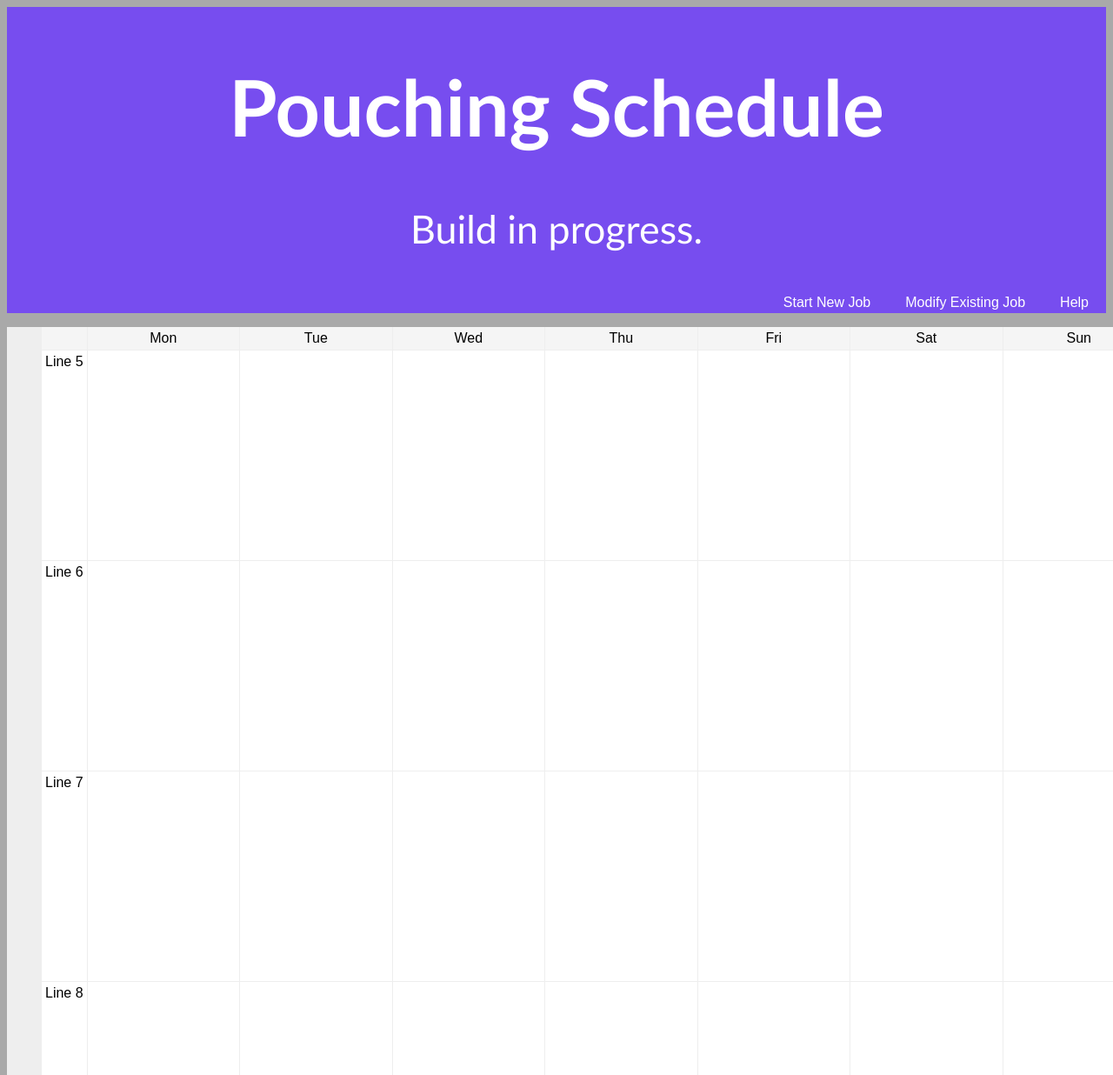
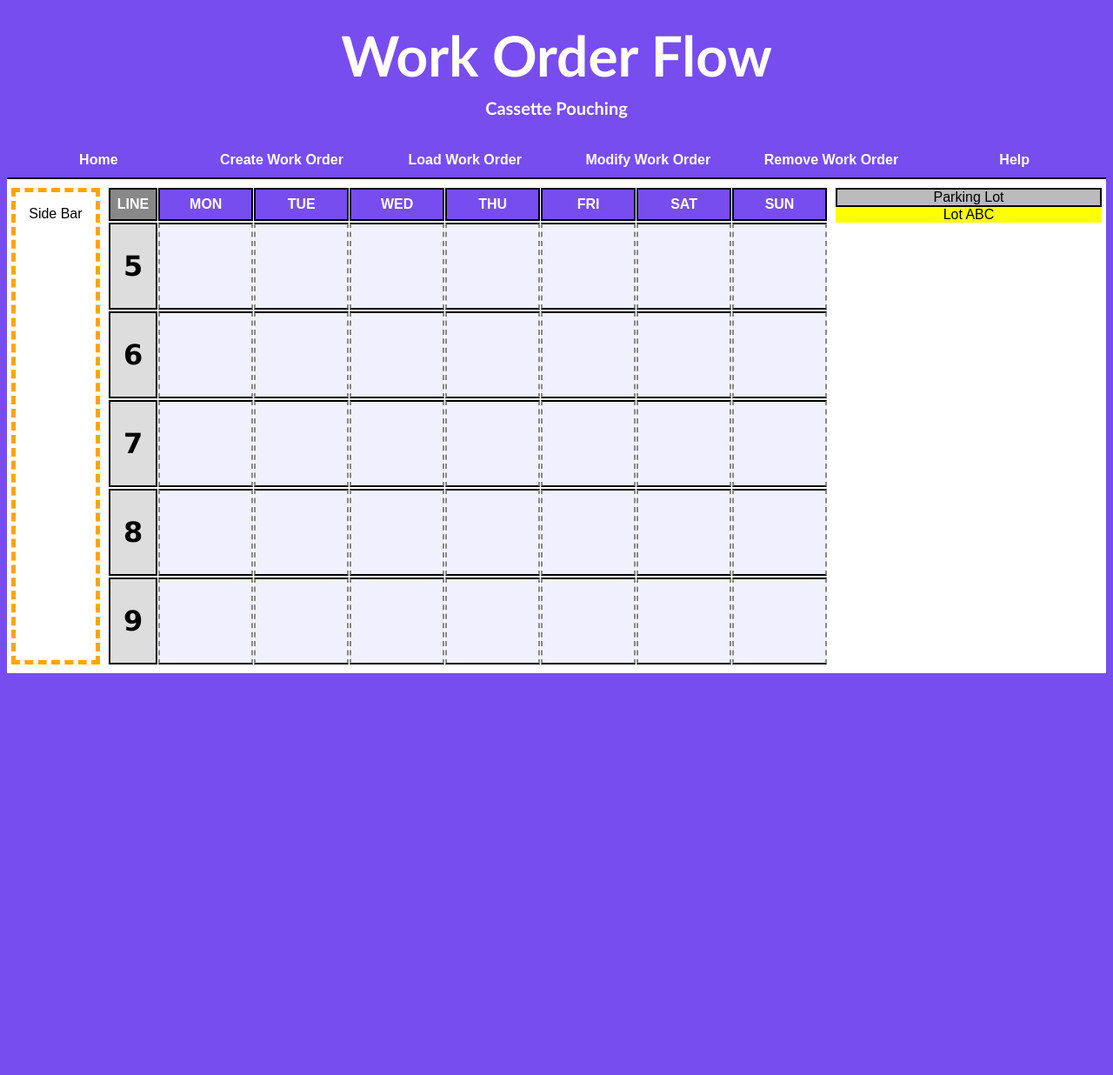
Before and after one commit to gsfran/qmfg-tools, a Flask app: template templates/index.html in a window 1280 px wide. Shown: the whole page at 87% size. Run offline with Flask 2, Linux system fonts and the light colour scheme; the template is opened without the code that fills it, so the values that code supplies are empty.

Commit message:
progress on calendar view

```diff
--- /dev/null
+++ b/app/__init__.py
@@ -0,0 +1,2 @@
+from machines import iTrak
+from cameras import Camera
--- a/main.py
+++ b/main.py
@@ -1,11 +1,12 @@
 import os
 import jyserver.Flask as jsf
 from flask import Flask, render_template
+from app import iTrak
 
 
-app = Flask(__name__)
+webapp = Flask(__name__)
 
-@jsf.use(app)
+@jsf.use(webapp)
 class App:
     def __init__(self):
         self.count = 0
@@ -14,7 +15,7 @@ class App:
         self.count += 1
         self.js.document.getElementById('count').innerHTML = self.count
 
-@app.route('/')
+@webapp.route('/')
 def index():
     return App.render(render_template('index.html'))
 
@@ -23,4 +24,4 @@ if __name__ == '__main__':
 
     # app.run(host='10.25.20.153', port=5000, debug=True)
 
-    app.run(host='127.0.0.1', port=8080, debug=True)
+    webapp.run(host='127.0.0.1', port=8080, debug=True)
--- a/static/main.css
+++ b/static/main.css
@@ -1,69 +1,137 @@
+:root {
+    --bg_purple: #774def;
+    --faint_purple: #f0f0ff;
+    --light_grey: #bbbbbb;
+    --dark_grey: #888888;
+}
+
 body {
-    background-color: darkgrey;
+    background-color: var(--bg_purple);
     font: 1em sans-serif;
+    min-width: 800px;
 }
 
 /* Page Header */
 .header {
+    width: 100%;
+    min-width: 800px;
     font-family: 'Trebuchet MS', 'Lucida Sans Unicode', 'Lucida Grande', 'Lucida Sans', Arial, sans-serif;
-    /* font-family:Verdana, Geneva, Tahoma, sans-serif; */
-    /* font-family: system-ui, -apple-system, BlinkMacSystemFont, 'Segoe UI', Roboto, Oxygen, Ubuntu, Cantarell, 'Open Sans', 'Helvetica Neue', sans-serif; */
-    font-size: 280%;
-    /* font-size: 48px; */
     color: #ffffff;
     text-align: center;
-    background-color: #774def;
-    padding: 1px;
+}
+.header.main {
+    font-size: 4rem;
+    font-weight: bolder;
+    height: 40px;
+    line-height: 0px;
+}
+.header.sub {
+    font-size: 1.25rem;
+    font-weight: bold;
+    height: 40px;
+    line-height: 0px;
 }
 
-/* Top Navigation Bar */
-.topnav {
-    overflow: hidden;
-    background-color: #774def;
+/* Top Navigation Bar #region */
+.nav_bar {
+    width: 100%;
+    min-width: 800px;
+    height: 40px;
+    display: inline-flex;
+    /* overflow: hidden; */
+    background-color: var(--bg_purple);
+    float: left;
+    list-style: none;
 }
 
-/* Navbar Links */
-.topnav a {
-    float: right;
-    margin: 3px;
-    display: block;
-    color: #ffffff;
-    text-align:justify;
+.nav_bar li {
+    width: 20%;;
+    min-width: 100px;
+    overflow-block: clip;
+    overflow-inline: visible;
+    font-weight: bolder;
+    color: #fff;
+    text-align: center;
     text-decoration: none;
-    margin-right: 20px;
-    margin-left: 20px;
+    line-height: 40px;
 }
 
-/* Links - change color on hover */
-.topnav a:hover {
+li.nav_link:hover {
     background-color: #ffffff;
-    font-weight: bold;
-    color: #774def;
+    color: var(--bg_purple);
+}
+/* #endregion */
+
+
+
+.main_block {
+    display: inline-flex;
+
+    width: 100%;
+    height: auto;
+    min-width: 1000px;
+    min-height: 300px;
+
+    background-color: #fff;
+    padding-block: 10px;
+    border-top: 2px solid #000;
 }
 
 /* Left  Sidebar */
-.sidebar {
-    width: 10%;
+.side_bar {
+    width: 7.5%;
     height: auto;
-    border: 1px solid green;
-    display: inline-block;
+    float:inline-start;
+    text-align: center;
+    margin-inline: 5px;
+    border: 5px dashed orange;
 }
 
-/* Weekly Calendar Views */
+/* Parking Lot */
+.parking_lot {
+    display: block;
+    width: 25%;
+    height: auto;
+    text-align: center;
+    margin-inline: 5px;
+    /* border: 5px dashed limegreen; */
+}
+
+.parking_lot li {
+    line-height: 1fr;
+    width: auto;
+    list-style: none;
+}
+
+li.parking_lot_header {
+    background-color: var(--light_grey);
+    width: auto;
+    height: .25fr;
+    line-height: .5fr;
+    border: 2px solid #000;
+}
+
+
+/* Week View */
 .calendar {
     display: grid;
-    grid-gap: 1px;
-    background-color: #eee;
-    position: fixed;
-    width: 100%;
-    height: 100%;
+    grid-column-gap: 1px;
+    grid-row-gap: 2px;
+
+    background-color: #fff;
+    width: 67.5%;
+    /* min-width: 500px; */
+    height: auto;
+    float: left;
+    margin-inline: 5px;
+    overflow: hidden;
 }
 
 .weekly-byline {
     grid-template-columns:
-        [machine] auto [mon] 1fr [tue] 1fr [wed] 1fr [thu] 1fr [fri] 1fr [sat] 1fr [sun] 1fr [end-col];
+        [machine_index] .25fr [mon] 1fr [tue] 1fr [wed] 1fr [thu] 1fr [fri] 1fr [sat] 1fr [sun] 1fr [end-col];
     grid-template-rows:
-        [day] auto
+        [weekday_header] .20fr
         [line_5] 1fr
         [line_6] 1fr
         [line_7] 1fr
@@ -79,97 +147,101 @@ body {
 
 /* GENERAL ITEM SETUP */
 .calendar li {
-    background-color: #ffffff;
-    padding: 0.25em;
+    padding: 0.5rem;
     display: inline-block;
 }
-
-/* ITEM TYPES */
-li.day,
-li.time,
-li.corner {
-    background-color: #f5f5f5;
+.corner {
+    color: #fff;
+    background-color: var(--dark_grey);
+    font-weight: bolder;
+    text-align: center;
+    border: 2px solid #000;
+}
+.weekday_header {
+    background-color: var(--bg_purple);
+    text-align: center;
+    color: #ffffff;
+    font-weight: bolder;
+    border: 2px solid black;
+}
+.machine_index {
+    background-color: #ddd;
+    line-height: 5rem;
+    font-size: 2em;
+    text-align: center;
+    font-weight: bolder;
+    font-family:Verdana, Geneva, Tahoma, sans-serif;
+    border: 2px solid #000;
+}
+.day {
+    background-color: var(--faint_purple);
+    border-block: 2px solid #000;
+    border-inline: 2px dashed var(--dark_grey)
 }
 
-li.day {
-    text-align: center;
+.work_order {
+    background-color: yellow;
+    position: relative;
+    height: auto;
+    width: auto;
 }
 
-li.time {
-    text-align: right;
-    vertical-align: bottom;
-}
-
-li.job {
-    background-color: #82caaf;
-    position: absolute;
-    height: 100%;
-    width: 100%;
-}
-
-/* CATEGORIES */
-.job.blue_product {
+/* WORK ORDER TYPES */
+.work_order.blue_product {
     background-color: deepskyblue;
 }
 
-.job.green_product {
+.work_order.green_product {
     background-color: yellowgreen;
 }
 
-/* DAY HEADINGS */
+/* #region WEEKDAY SELECTORS */
 .mon {
-    grid-area: day / mon;
+    grid-area: weekday_header / mon;
 }
 
 .tue {
-    grid-area: day / tue;
+    grid-area: weekday_header / tue;
 }
 
 .wed {
-    grid-area: day / wed;
+    grid-area: weekday_header / wed;
 }
 
 .thu {
-    grid-area: day / thu;
+    grid-area: weekday_header / thu;
 }
 
 .fri {
-    grid-area: day / fri;
+    grid-area: weekday_header / fri;
 }
 
 .sat {
-    grid-area: day / sat;
+    grid-area: weekday_header / sat;
 }
 
 .sun {
-    grid-area: day / sun;
+    grid-area: weekday_header / sun;
 }
+/* # endregion */
 
-/* LINE HEADINGS */
+/* MACHINE SELECTORS */
 .line_5 {
-    grid-area: line_5 / machine;
+    grid-area: line_5 / machine_index;
 }
 
 .line_6 {
-    grid-area: line_6 / machine;
+    grid-area: line_6 / machine_index;
 }
 
 .line_7 {
-    grid-area: line_7 / machine;
+    grid-area: line_7 / machine_index;
 }
 
 .line_8 {
-    grid-area: line_8 / machine;
+    grid-area: line_8 / machine_index;
 }
 
 .line_9 {
-    grid-area: line_9 / machine;
+    grid-area: line_9 / machine_index;
 }
-
-.parking_lot {
-    width: auto;
-    height: auto;
-    background-image: linear-gradient(180deg, gainsboro, lightgray 7%, grey);
-    border: 1px solid blue;
-    display: inline-block;
-}
--- a/templates/index.html
+++ b/templates/index.html
@@ -6,73 +6,86 @@
     </head>
     <body>
     <div class="header">
-        <h1>Pouching Schedule</h1>
-        <p>Build in progress.</p>
+        <div class="header main"><p>Work Order Flow</p></div>
+        <div class="header sub"><p>Cassette Pouching</p></div>
+    </div>
+    <div class="nav_bar">
+        <li class="nav_link">Home</li>
+        <li class="nav_link">Create Work Order</li>
+        <li class="nav_link">Load Work Order</li>
+        <li class="nav_link">Modify Work Order</li>
+        <li class="nav_link">Remove Work Order</li>
+        <li class="nav_link">Help</li>
     </div>
 
-    <div class="topnav">
-        <a href="/Help/">Help</a>
-        <a href="/Change/">Modify Existing Job</a>
-        <a href="/New/">Start New Job</a>
+    <div class="main_block">
+        <div class="side_bar">
+            <p>Side Bar</p>
         </div>
-
-    <ul class="calendar weekly-byline">
+        <div class="calendar weekly-byline" id="grid_div">
+        <!-- <ul> -->
 
             <!--  WEEK DAYS  -->
-        <li class="day mon">Mon</li>
-        <li class="day tue">Tue</li>
-        <li class="day wed">Wed</li>
-        <li class="day thu">Thu</li>
-        <li class="day fri">Fri</li>
-        <li class="day sat">Sat</li>
-        <li class="day sun">Sun</li>
+            <li class="weekday_header mon">MON</li>
+            <li class="weekday_header tue">TUE</li>
+            <li class="weekday_header wed">WED</li>
+            <li class="weekday_header thu">THU</li>
+            <li class="weekday_header fri">FRI</li>
+            <li class="weekday_header sat">SAT</li>
+            <li class="weekday_header sun">SUN</li>
 
             <!--  PRODUCTION LINES  -->
-        <li class="line_5">Line 5</li>
-        <li class="line_6">Line 6</li>
-        <li class="line_7">Line 7</li>
-        <li class="line_8">Line 8</li>
-        <li class="line_9">Line 9</li>
+            <li class="machine_index line_5">5</li>
+            <li class="machine_index line_6">6</li>
+            <li class="machine_index line_7">7</li>
+            <li class="machine_index line_8">8</li>
+            <li class="machine_index line_9">9</li>
 
             <!--  TOP LEFT CORNER FILLER  -->
-        <li class="corner"></li>
+            <li class="corner">LINE</li>
 
             <!--  EMPTY CELL FILLERS -->
-        <li></li>
-        <li></li>
-        <li></li>
-        <li></li>
-        <li></li>
-        <li></li>
-        <li></li>
-        <li></li>
-        <li></li>
-        <li></li>
-        <li></li>
-        <li></li>
-        <li></li>
-        <li></li>
-        <li></li>
-        <li></li>
-        <li></li>
-        <li></li>
-        <li></li>
-        <li></li>
-        <li></li>
-        <li></li>
-        <li></li>
-        <li></li>
-        <li></li>
-        <li></li>
-        <li></li>
-        <li></li>
-        <li></li>
-        <li></li>
-        <li></li>
-        <li></li>
-        <li></li>
-        <li></li>
-        <li></li>
-    </ul>
+            <li class="day"></li>
+            <li class="day"></li>
+            <li class="day"></li>
+            <li class="day"></li>
+            <li class="day"></li>
+            <li class="day"></li>
+            <li class="day"></li>
+            <li class="day"></li>
+            <li class="day"></li>
+            <li class="day"></li>
+            <li class="day"></li>
+            <li class="day"></li>
+            <li class="day"></li>
+            <li class="day"></li>
+            <li class="day"></li>
+            <li class="day"></li>
+            <li class="day"></li>
+            <li class="day"></li>
+            <li class="day"></li>
+            <li class="day"></li>
+            <li class="day"></li>
+            <li class="day"></li>
+            <li class="day"></li>
+            <li class="day"></li>
+            <li class="day"></li>
+            <li class="day"></li>
+            <li class="day"></li>
+            <li class="day"></li>
+            <li class="day"></li>
+            <li class="day"></li>
+            <li class="day"></li>
+            <li class="day"></li>
+            <li class="day"></li>
+            <li class="day"></li>
+            <li class="day"></li>
+        <!-- </ul> -->
+        </div>
+        <div class="parking_lot">
+            <li class="parking_lot_header">Parking Lot</li>
+            <li class="work_order">Lot ABC</li>
+        </div>
+    </div>
     </body>
 </html>
```
Also changed, not shown: templates/home_index.html (added, +18 -0 lines). Lines whose indentation alone changed are shown as unchanged.
